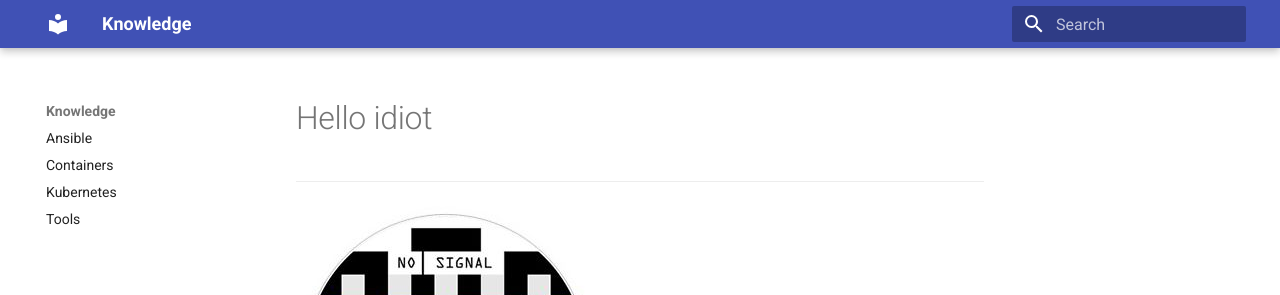
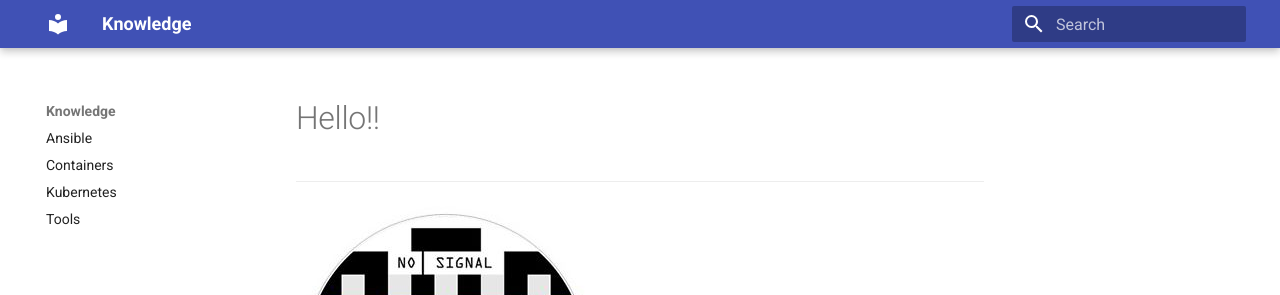
Before and after one commit to svrsbnet/knowledge, an MkDocs documentation site: the page built from docs/index.md, in a window 1280 px wide. Shown: the top 295 px of the page. Built offline with MkDocs 1.6.1 and Material for MkDocs 9.7.7, drawn with Linux system fonts in a browser that asks for light colours.

Commit message:
index.md changed

```diff
--- a/docs/index.md
+++ b/docs/index.md
@@ -1,4 +1,4 @@
-# Hello idiot
+# Hello!!
 
 ---
 
```
